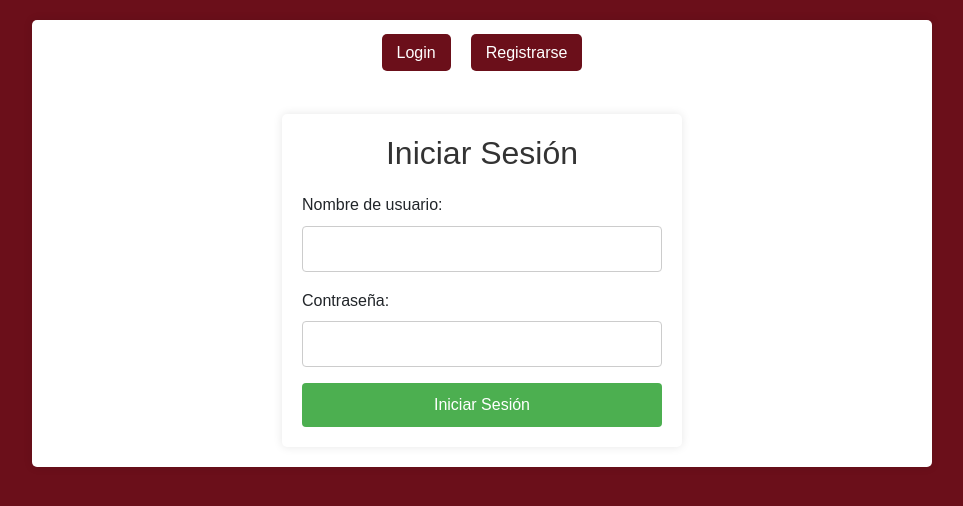
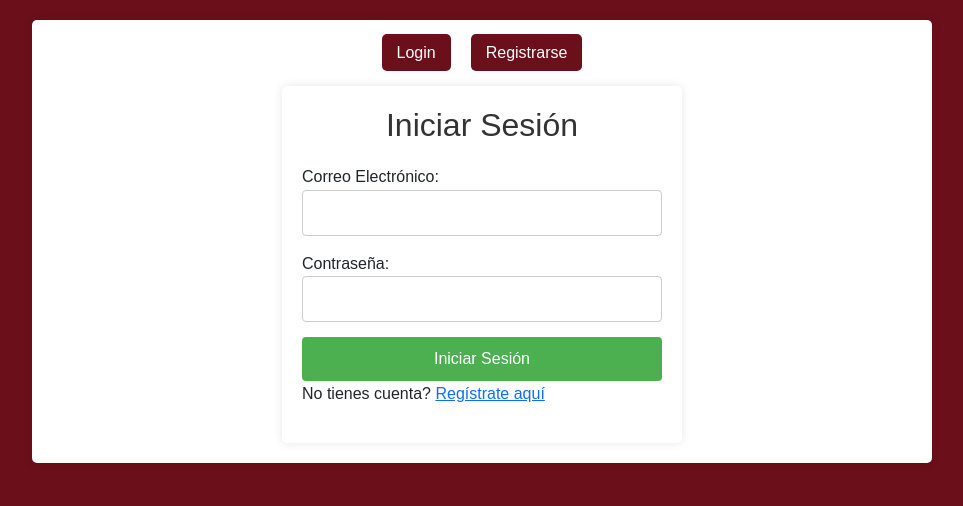
Before and after one commit to marceat/QueComemos, an Angular app in the folder src/Angular/: page /login in a window 1280 px wide. Shown: the top 506 px of the page, without its empty margins (158-1121 px from the left). Built offline with nearby package versions, Linux system fonts and the light colour scheme.

Commit message:
correccion login

```diff
--- a/src/Angular/components/login/login.component.html
+++ b/src/Angular/components/login/login.component.html
@@ -1,14 +1,15 @@
-<div class="container mt-5">
+<div class="container">
   <h2>Iniciar Sesión</h2>
   <form (ngSubmit)="onSubmit()">
-    <div class="mb-3">
-      <label for="username" class="form-label">Nombre de usuario:</label>
-      <input type="text" id="username" [(ngModel)]="username" name="username" class="form-control" required>
+    <div class="form-group">
+      <label for="email">Correo Electrónico:</label>
+      <input type="email" id="email" [(ngModel)]="email" name="email" class="form-control" required>
     </div>
-    <div class="mb-3">
-      <label for="password" class="form-label">Contraseña:</label>
+    <div class="form-group">
+      <label for="password">Contraseña:</label>
       <input type="password" id="password" [(ngModel)]="password" name="password" class="form-control" required>
     </div>
-    <button type="submit" class="btn btn-primary w-100">Iniciar Sesión</button>
+    <button type="submit" class="btn btn-primary">Iniciar Sesión</button>
   </form>
+  <p>No tienes cuenta? <a [routerLink]="['/registro']">Regístrate aquí</a></p>
 </div>
--- a/src/Angular/components/login/login.component.ts
+++ b/src/Angular/components/login/login.component.ts
@@ -2,23 +2,23 @@ import { Component } from '@angular/core';
 import { Router } from '@angular/router';
 import { HttpClient } from '@angular/common/http';
 import { FormsModule } from '@angular/forms';
-
+import { RouterModule } from '@angular/router';
 @Component({
   selector: 'app-login',
   templateUrl: './login.component.html',
   styleUrls: ['./login.component.css'],
   standalone: true,
-  imports: [FormsModule]
+  imports: [FormsModule,RouterModule]
 })
 export class LoginComponent {
-  username: string = '';
+  email: string = '';
   password: string = '';
 
   constructor(private http: HttpClient, private router: Router) {}
 
   onSubmit() {
-    const credentials = { username: this.username, password: this.password };
-    this.http.post('/api/login', credentials).subscribe(
+    const credentials = { email: this.email, password: this.password };
+    this.http.post('http://localhost:8080/api/login', credentials).subscribe( // Asegúrate de que la URL del backend sea correcta
       (response: any) => {
         alert("Inicio de sesión exitoso");
         this.router.navigate(['/home']);
--- a/src/Angular/src/main.ts
+++ b/src/Angular/src/main.ts
@@ -6,6 +6,7 @@ import { provideRouter, withRouterConfig } from '@angular/router';
 import { provideHttpClient } from '@angular/common/http';
 import { importProvidersFrom } from '@angular/core';
 import { FormsModule } from '@angular/forms';
+import { RouterModule } from '@angular/router';
 
 if (environment.production) {
   enableProdMode();
@@ -13,7 +14,7 @@ if (environment.production) {
 
 bootstrapApplication(AppComponent, {
   providers: [
-    importProvidersFrom(FormsModule),
+    importProvidersFrom(FormsModule,RouterModule),
     provideRouter([
       { path: '', redirectTo: '/login', pathMatch: 'full' },
       { path: 'login', loadComponent: () => import('../components/login/login.component').then(m => m.LoginComponent) },
```
